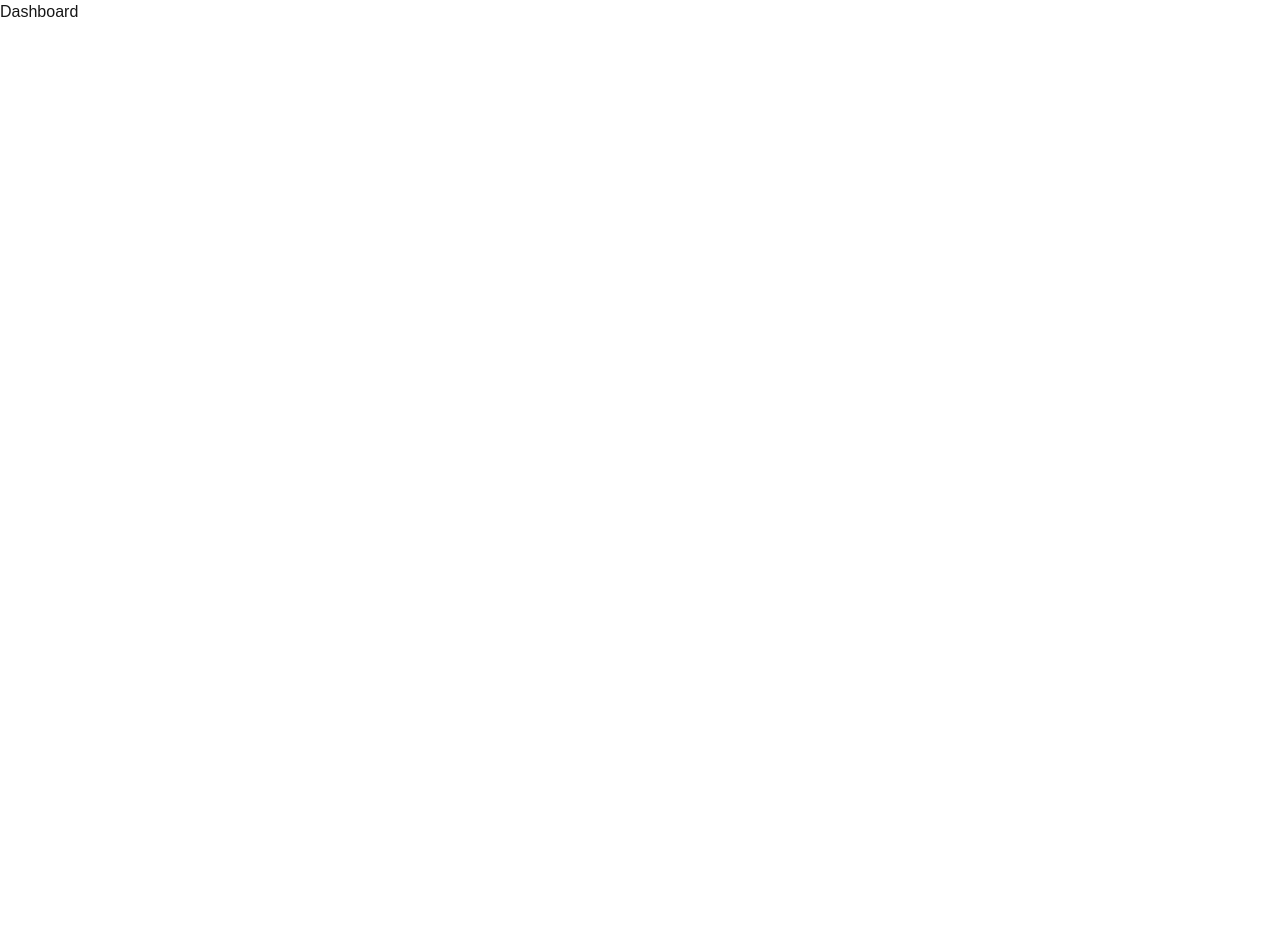
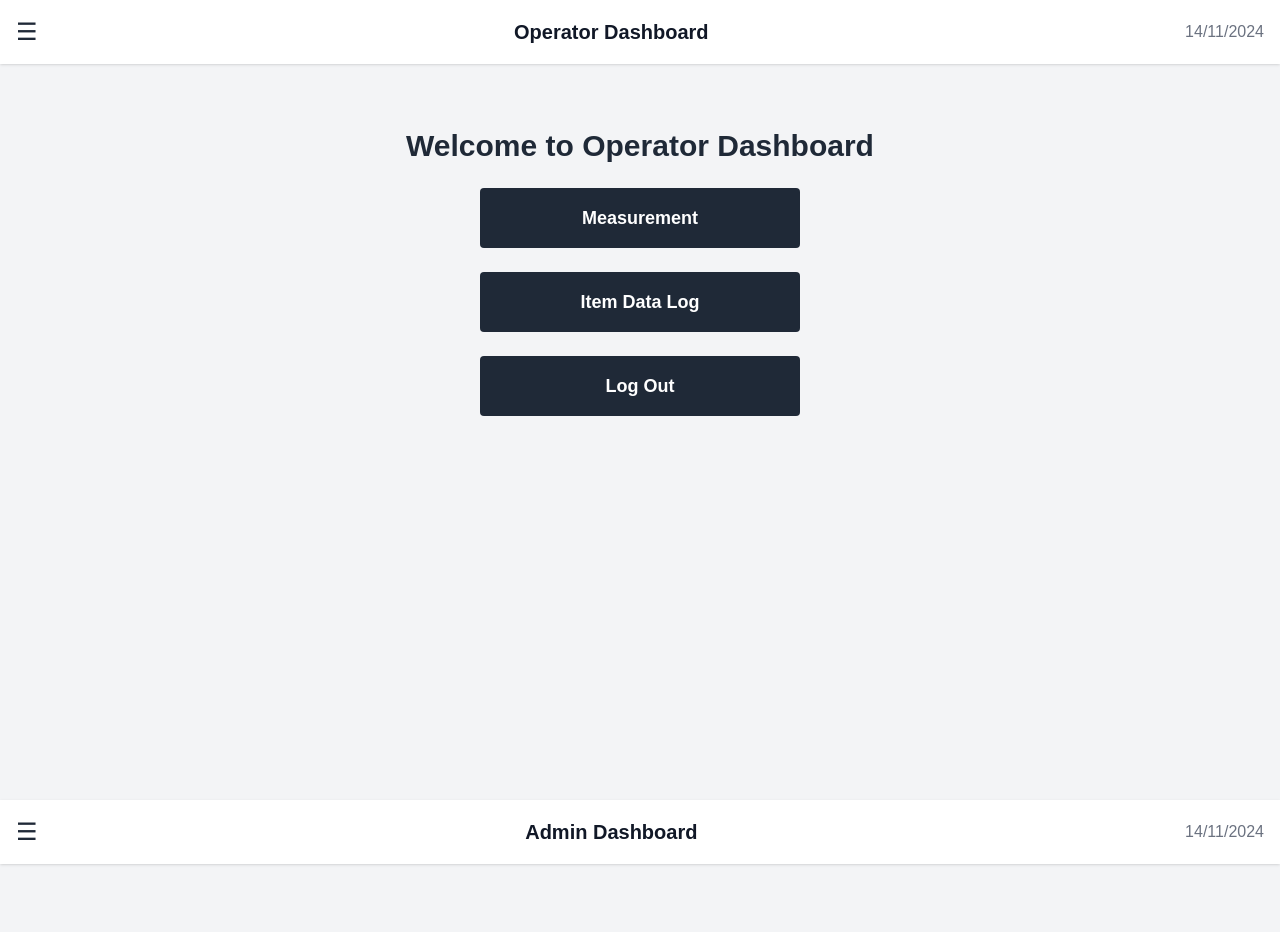
Before and after one commit to Fuiyooo/DataMeasuringLog, a Next.js app: page /dashboard in a window 1280 px wide. Shown: the top 932 px of the page. Before the commit the page ends 800 px from the top, so only its background shows below. Built offline with nearby package versions, Linux system fonts and the light colour scheme.

Commit message:
Add Components
Biar bisa redirect ke page sesuai role "admin" atau "operator"

```diff
--- /dev/null
+++ b/app/dashboard/components/AdminDashboard.jsx
@@ -0,0 +1,96 @@
+"use client";
+
+import { useState, useEffect } from "react";
+import { useRouter } from "next/navigation";
+import { signOut } from "next-auth/react";
+
+export default function AdminDashboard() {
+  const [sidebarOpen, setSidebarOpen] = useState(false);
+  const [currentDate, setCurrentDate] = useState("");
+  const router = useRouter();
+
+  const toggleSidebar = () => {
+    setSidebarOpen(!sidebarOpen);
+  };
+
+  // Update current date on component mount
+  useEffect(() => {
+    const today = new Date();
+    const formattedDate = today.toLocaleDateString("en-GB", {
+      day: "2-digit",
+      month: "2-digit",
+      year: "numeric",
+    });
+    setCurrentDate(formattedDate);
+  }, []);
+
+  return (
+    <div className="h-screen flex bg-gray-100">
+      {/* Sidebar */}
+      <div
+        className={`fixed top-0 left-0 h-full bg-gray-800 text-white w-64 transform ${
+          sidebarOpen ? "translate-x-0" : "-translate-x-full"
+        } transition-transform duration-300 ease-in-out`}
+      >
+        <button
+          className="text-lg p-4 focus:outline-none"
+          onClick={toggleSidebar}
+        >
+          X
+        </button>
+        <nav className="flex flex-col mt-4">
+          <a href="#" className="p-4 hover:bg-gray-700">
+            Measurement
+          </a>
+          <a href="#" className="p-4 hover:bg-gray-700">
+            Item Data Log
+          </a>
+          <button
+            onClick={() => signOut({ callbackUrl: "/" })}
+            className="p-4 text-left hover:bg-gray-700"
+          >
+            Log Out
+          </button>
+        </nav>
+      </div>
+
+      {/* Content */}
+      <div className="flex-1 flex flex-col">
+        {/* Header */}
+        <header className="flex items-center justify-between bg-white p-4 shadow">
+          <button
+            className="text-2xl text-gray-800 focus:outline-none"
+            onClick={toggleSidebar}
+          >
+            ☰
+          </button>
+          <h1 className="text-gray-900 text-xl font-bold">Admin Dashboard</h1>
+          <p className="text-gray-500">{currentDate}</p>
+        </header>
+
+        {/* Main Content */}
+        <main className="flex-1 p-6 flex flex-col items-center justify-start mt-10">
+          <div className="text-center mb-6">
+            <h2 className="text-3xl font-bold text-gray-800">
+              Welcome to Operator Dashboard
+            </h2>
+          </div>
+          <div className="flex flex-col gap-6 w-80">
+            <button className="bg-gray-800 hover:bg-gray-700 text-white font-bold py-4 px-6 rounded text-lg">
+              Measurement
+            </button>
+            <button className="bg-gray-800 hover:bg-gray-700 text-white font-bold py-4 px-6 rounded text-lg">
+              Item Data Log
+            </button>
+            <button
+              onClick={() => signOut({ callbackUrl: "/" })}
+              className="bg-gray-800 hover:bg-gray-700 text-white font-bold py-4 px-6 rounded text-lg"
+            >
+              Log Out
+            </button>
+          </div>
+        </main>
+      </div>
+    </div>
+  );
+}
--- /dev/null
+++ b/app/dashboard/components/OperatorDashboard.jsx
@@ -0,0 +1,96 @@
+"use client";
+
+import { useState, useEffect } from "react";
+import { useRouter } from "next/navigation";
+import { signOut } from "next-auth/react";
+
+export default function OperatorDashboard() {
+  const [sidebarOpen, setSidebarOpen] = useState(false);
+  const [currentDate, setCurrentDate] = useState("");
+  const router = useRouter();
+
+  const toggleSidebar = () => {
+    setSidebarOpen(!sidebarOpen);
+  };
+
+  // Update current date on component mount
+  useEffect(() => {
+    const today = new Date();
+    const formattedDate = today.toLocaleDateString("en-GB", {
+      day: "2-digit",
+      month: "2-digit",
+      year: "numeric",
+    });
+    setCurrentDate(formattedDate);
+  }, []);
+
+  return (
+    <div className="h-screen flex bg-gray-100">
+      {/* Sidebar */}
+      <div
+        className={`fixed top-0 left-0 h-full bg-gray-800 text-white w-64 transform ${
+          sidebarOpen ? "translate-x-0" : "-translate-x-full"
+        } transition-transform duration-300 ease-in-out`}
+      >
+        <button
+          className="text-lg p-4 focus:outline-none"
+          onClick={toggleSidebar}
+        >
+          X
+        </button>
+        <nav className="flex flex-col mt-4">
+          <a href="#" className="p-4 hover:bg-gray-700">
+            Measurement
+          </a>
+          <a href="#" className="p-4 hover:bg-gray-700">
+            Item Data Log
+          </a>
+          <button
+            onClick={() => signOut({ callbackUrl: "/" })}
+            className="p-4 text-left hover:bg-gray-700"
+          >
+            Log Out
+          </button>
+        </nav>
+      </div>
+
+      {/* Content */}
+      <div className="flex-1 flex flex-col">
+        {/* Header */}
+        <header className="flex items-center justify-between bg-white p-4 shadow">
+          <button
+            className="text-2xl text-gray-800 focus:outline-none"
+            onClick={toggleSidebar}
+          >
+            ☰
+          </button>
+          <h1 className="text-gray-900 text-xl font-bold">Operator Dashboard</h1>
+          <p className="text-gray-500">{currentDate}</p>
+        </header>
+
+        {/* Main Content */}
+        <main className="flex-1 p-6 flex flex-col items-center justify-start mt-10">
+          <div className="text-center mb-6">
+            <h2 className="text-3xl font-bold text-gray-800">
+              Welcome to Operator Dashboard
+            </h2>
+          </div>
+          <div className="flex flex-col gap-6 w-80">
+            <button className="bg-gray-800 hover:bg-gray-700 text-white font-bold py-4 px-6 rounded text-lg">
+              Measurement
+            </button>
+            <button className="bg-gray-800 hover:bg-gray-700 text-white font-bold py-4 px-6 rounded text-lg">
+              Item Data Log
+            </button>
+            <button
+              onClick={() => signOut({ callbackUrl: "/" })}
+              className="bg-gray-800 hover:bg-gray-700 text-white font-bold py-4 px-6 rounded text-lg"
+            >
+              Log Out
+            </button>
+          </div>
+        </main>
+      </div>
+    </div>
+  );
+}
--- a/app/dashboard/page.jsx
+++ b/app/dashboard/page.jsx
@@ -1,7 +1,13 @@
-import React from "react";
+"use client";
 
-function Dashboard() {
-  return <div>Dashboard</div>;
+import OperatorDashboard from "./components/OperatorDashboard";
+import AdminDashboard from "./components/AdminDashboard";
+
+export default function Dashboard() {
+    return(
+    <div>
+      <OperatorDashboard />
+      <AdminDashboard />
+    </div>
+  );
 }
-
-export default Dashboard;
--- a/app/page.jsx
+++ b/app/page.jsx
@@ -30,7 +30,8 @@ export default function Home() {
 
   return (
     <div className="flex flex-col items-center justify-center h-screen bg-gray-900 text-white">
-      <h1 className="text-4xl font-bold mb-8">Data Measuring Logger</h1>
+      <h1 className="text-5xl font-bold mb-4">Data Measuring Logger</h1>
+      <p className="text-lg text-gray-400 mb-8">By PT Sannin Kreasi Indonesia</p>
       <div className="w-full max-w-md h-2 bg-gray-700 rounded">
         <div
           className="h-full bg-blue-500 rounded transition-all duration-75"
@@ -38,6 +39,14 @@ export default function Home() {
         ></div>
       </div>
       <p className="mt-4 text-sm text-gray-400">Loading... {progress}%</p>
+
+      {/* Placeholder untuk logo perusahaan lain */}
+      <div className="absolute bottom-20 flex items-center justify-center">
+        <div className="w-48 h-24 bg-gray-800 rounded flex items-center justify-center border border-gray-700">
+          <p className="text-sm text-gray-500">Logo</p>
+        </div>
+      </div>
     </div>
   );
+
 }
```
